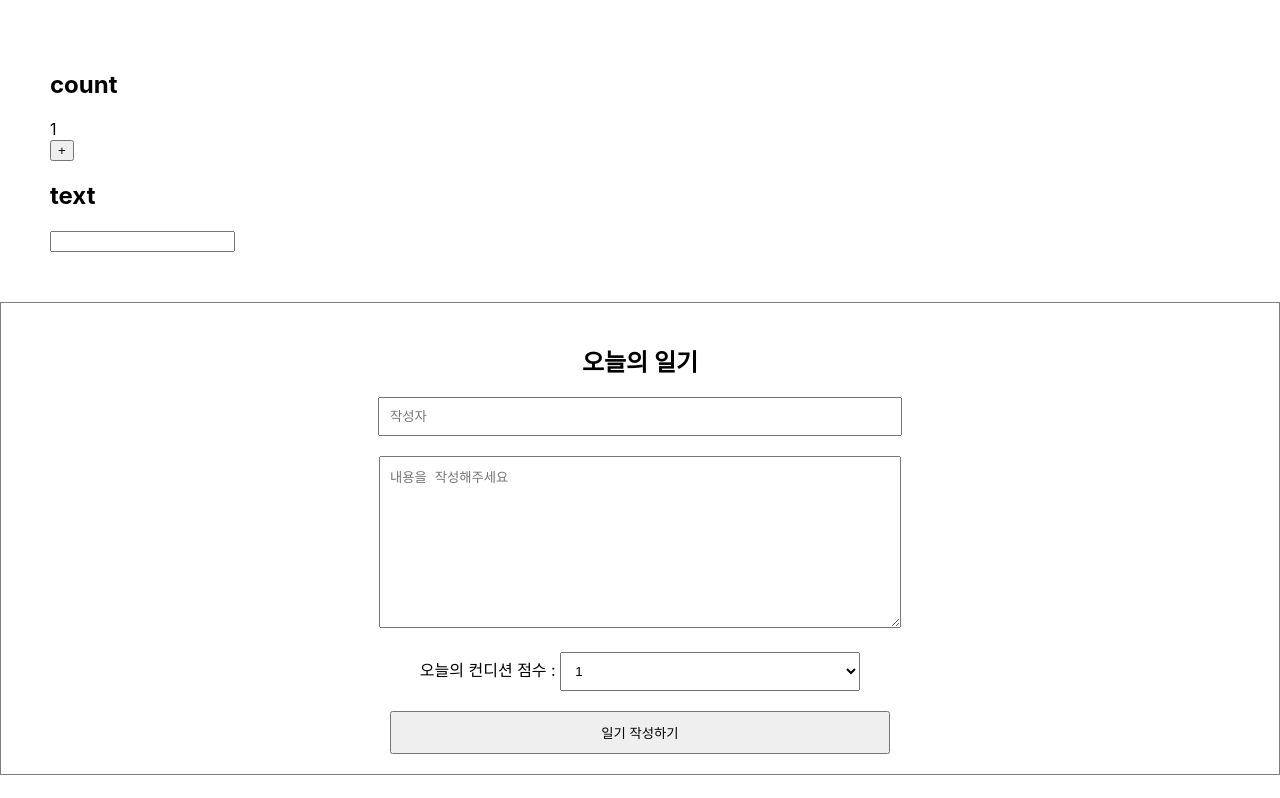
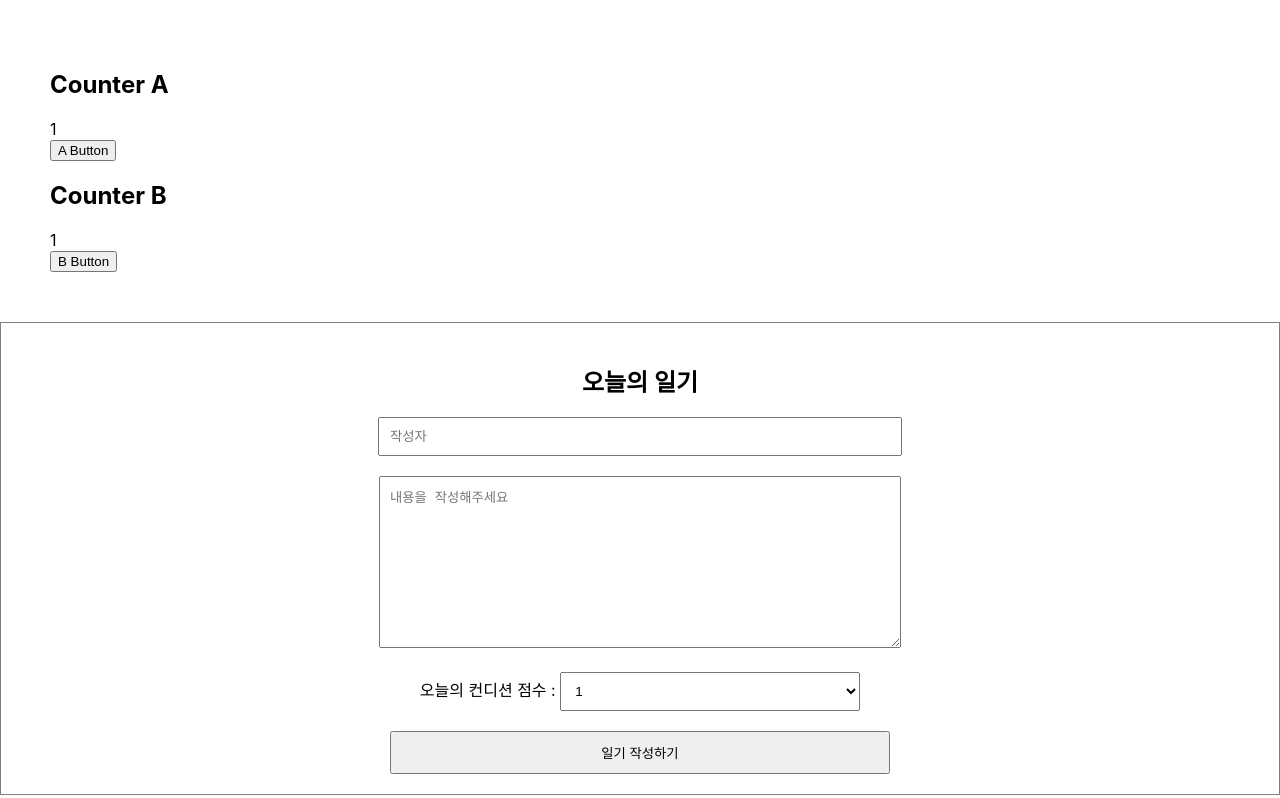
Before and after one commit to sueWavy/soo, a React (Create React App) app in the folder React/simple_diary/: page / in a window 1280 px wide. Shown: the top 798 px of the page. Built offline with nearby package versions, Linux system fonts and the light colour scheme; no server answers.

Commit message:
React : React.memo 학습2

```diff
--- a/React/simple_diary/src/OptimizeTest.js
+++ b/React/simple_diary/src/OptimizeTest.js
@@ -2,29 +2,89 @@
 
 import React, { useEffect, useState } from "react";
 
-// React.memo로 text가 변경될 때만 랜더링이 일어난다.
-const TextView = React.memo(({ text }) => {
+// // React.memo로 text가 변경될 때만 랜더링이 일어난다.
+// const TextView = React.memo(({ text }) => {
+//   useEffect(() => {
+//     console.log(`Update Text : ${text}`);
+//   });
+//   return <div>{text}</div>;
+// });
+
+// // 위와 같이 이제 count만 변경되도 text 랜더링 및 콘솔이 함께 되지 않고 count 부분만 작동한다.
+// const CountView = React.memo(({ count }) => {
+//   useEffect(() => {
+//     console.log(`Update Count : ${count}`);
+//   });
+//   return <div>{count}</div>;
+// });
+
+// 값이 1 그대로 이기 때문에 1이 1이 되는것은 변한다고 할 수 있는가? -> X (아무일도 일어나지 않음)
+const CounterA = React.memo(({ count }) => {
   useEffect(() => {
-    console.log(`Update Text : ${text}`);
-  });
-  return <div>{text}</div>;
-});
-
-// 위와 같이 이제 count만 변경되도 text 랜더링 및 콘솔이 함께 되지 않고 count 부분만 작동한다.
-const CountView = React.memo(({ count }) => {
-  useEffect(() => {
-    console.log(`Update Count : ${count}`);
+    console.log(`CounterA Update / count : ${count}`);
   });
   return <div>{count}</div>;
 });
 
+// 위와 같을 것 같지만 count는 obj.count로 똑같아서 아무일이 일어나지 않을 것 같다 -> 업데이트 됨 (리랜더링 및 콘솔출력)
+// 고장난 것인가? No 정확하게 동작한 것이다. prop인 obj가 객체이기 때문. JS에서 객체를 비교할 때는 얕은 비교를 하기 때문이다. (주소 비교)
+// const CounterB = React.memo(({ obj }) => {
+//   useEffect(() => {
+//     console.log(`CounterB Update / count : ${obj.count}`);
+//   });
+//   return <div>{obj.count}</div>;
+// });
+
+// areEqual을 이용해 확실하게 최적화를 해보자!
+const CounterB = ({ obj }) => {
+  useEffect(() => {
+    console.log(`CounterB Update / count : ${obj.count}`);
+  });
+  return <div>{obj.count}</div>;
+};
+
+const areEqual = (prevProps, nextProps) => {
+  // return true : 이전 props와 현재 props가 같다 -> 리랜더링을 일으키지 않는다.
+  // return false : 이전과 현재가 다르다 -> 리랜더링을 일으킨다.
+  if (prevProps.obj.count === nextProps.obj.count) {
+    return true;
+  }
+  return false;
+};
+
+const MemoizedCounterB = React.memo(CounterB, areEqual);
+
 const OptimizeTest = () => {
   const [count, setCount] = useState(1);
-  const [text, setText] = useState("");
+  const [obj, setObj] = useState({
+    count: 1,
+  });
+  //   const [text, setText] = useState("");
 
   return (
     <div style={{ padding: 50 }}>
       <div>
+        <h2>Counter A</h2>
+        <CounterA count={count} />
+        <button onClick={() => setCount(count)}>A Button</button>
+      </div>
+
+      <div>
+        <h2>Counter B</h2>
+        {/* <CounterB obj={obj} /> */}
+        <MemoizedCounterB obj={obj} />
+        <button
+          onClick={() =>
+            setObj({
+              count: obj.count,
+            })
+          }
+        >
+          B Button
+        </button>
+      </div>
+
+      {/* <div>
         <h2>count</h2>
         <CountView count={count} />
         <button onClick={() => setCount(count + 1)}>+</button>
@@ -37,7 +97,7 @@
           value={text}
           onChange={(e) => setText(e.target.value)}
         />
-      </div>
+      </div> */}
     </div>
   );
 };
```
